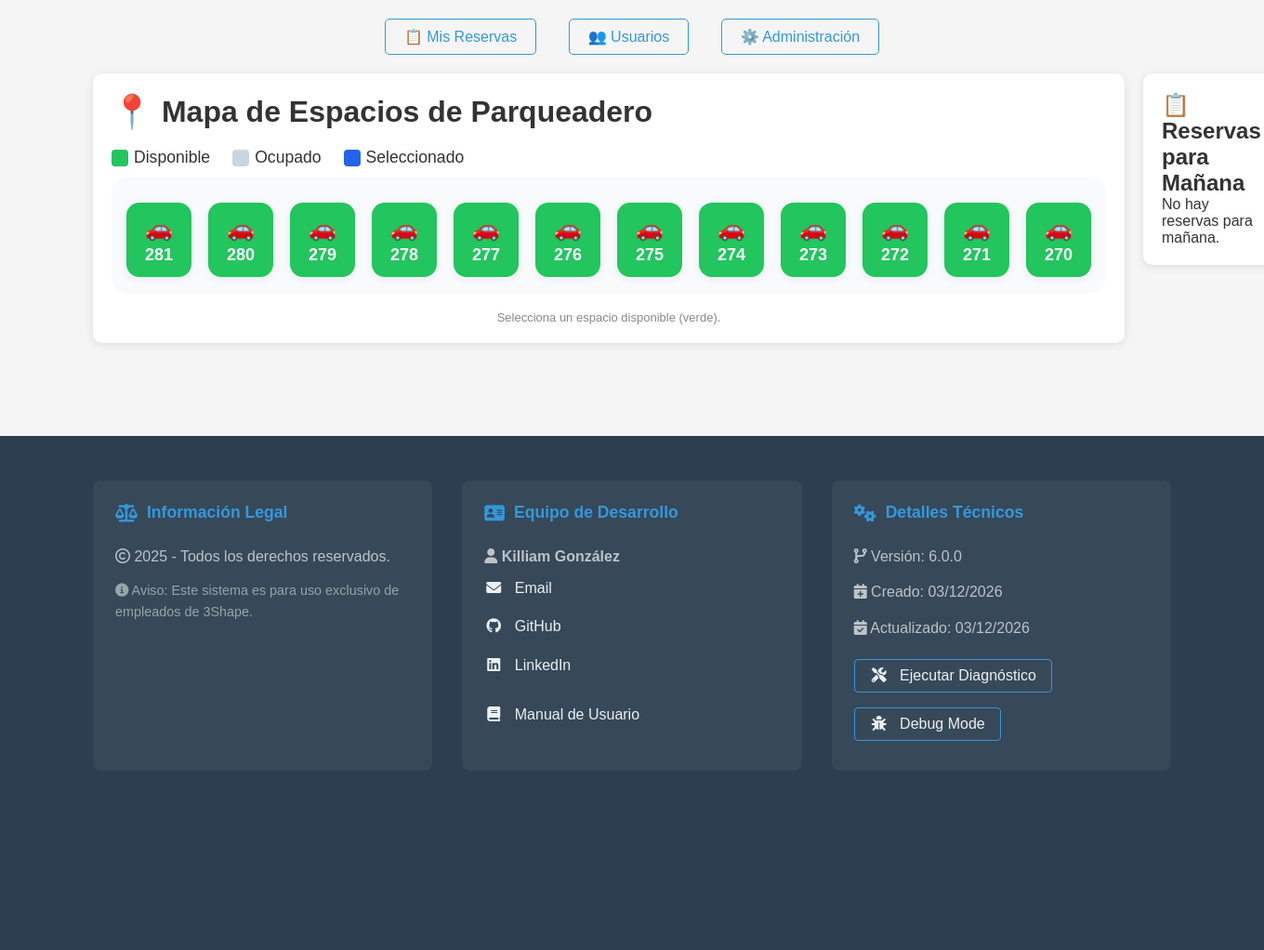
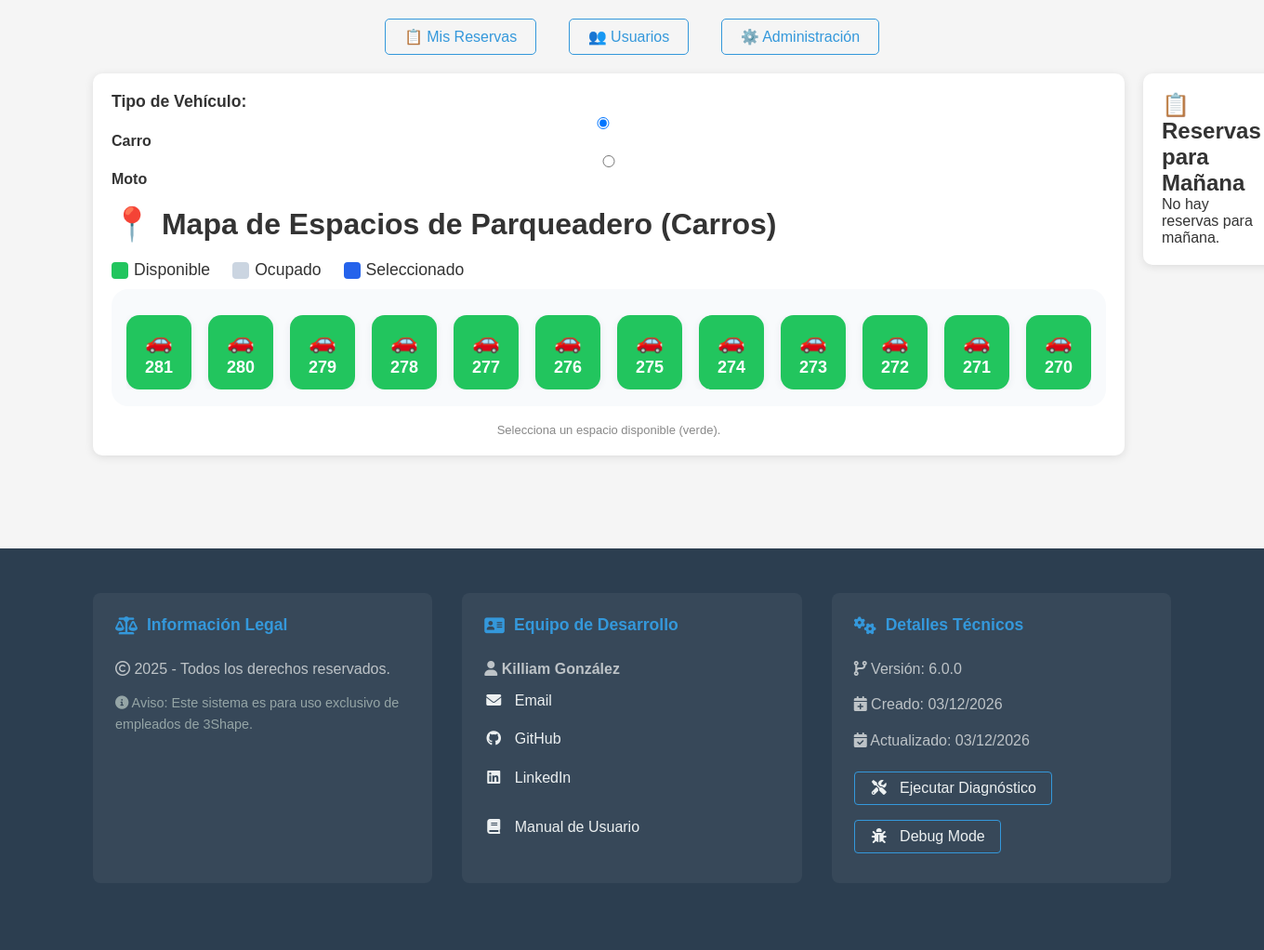
Before and after one commit to killiam19/parqueadero-system, a PHP site: page /index.php in a window 1360 px wide. Shown: the part 199-1221 px from the top of the page at 93% size. Before the commit the page ends 996 px from the top, so only its background shows below. Run offline with PHP 8.4, Linux system fonts and the light colour scheme; a user stored in the database is signed in; data comes from the database, SQL or seed files in the repository; data that the repository does not hold is empty; some libraries are stand-ins or nearby versions.

Commit message:
Primera versión del mapa de motos

```diff
--- a/public/index.php
+++ b/public/index.php
@@ -436,6 +436,27 @@ $cupos_disponibles_manana = getCuposDisponibles($manana);
             from { opacity: 0; transform: translateY(20px); }
             to { opacity: 1; transform: none; }
         }
+        #mapa-espacios-carro, #mapa-espacios-moto {
+            display: flex;
+            gap: 18px;
+            flex-wrap: nowrap;
+            justify-content: center;
+            align-items: center;
+            width: 100%;
+            overflow-x: auto;
+            scrollbar-width: thin;
+            scrollbar-color: #2563eb #f8fafc;
+        }
+        #mapa-espacios-carro::-webkit-scrollbar, #mapa-espacios-moto::-webkit-scrollbar {
+            height: 10px;
+        }
+        #mapa-espacios-carro::-webkit-scrollbar-thumb, #mapa-espacios-moto::-webkit-scrollbar-thumb {
+            background: #2563eb;
+            border-radius: 6px;
+        }
+        #mapa-espacios-carro::-webkit-scrollbar-track, #mapa-espacios-moto::-webkit-scrollbar-track {
+            background: #f8fafc;
+        }
     </style>
 </head>
 <body>
@@ -468,9 +489,15 @@ $cupos_disponibles_manana = getCuposDisponibles($manana);
         <div class="grid">
             <div>
                 <div class="card" style="margin-bottom: 32px; width: 100%; max-width: 100vw;">
+                    <div style="margin-bottom: 18px;">
+                        <label style="font-weight:bold; font-size:1.1rem; margin-right: 18px;">Tipo de Vehículo:</label>
+                        <label style="margin-right: 12px;"><input type="radio" name="tipo_vehiculo_selector" value="carro" checked> Carro</label>
+                        <label><input type="radio" name="tipo_vehiculo_selector" value="moto"> Moto</label>
+                    </div>
+                    <div id="mapa-carro" style="display:block;">
                         <div class="mapa-titulo" style="justify-content: flex-start;">
                             <span style="color:#2563eb;font-size:2.2rem;">&#128205;</span>
-                        Mapa de Espacios de Parqueadero
+                            Mapa de Espacios de Parqueadero (Carros)
                         </div>
                         <div class="mapa-leyenda" style="justify-content: flex-start;">
                             <span><span style="display:inline-block;width:18px;height:18px;background:#22c55e;border-radius:4px;"></span> Disponible</span>
@@ -478,7 +505,7 @@ $cupos_disponibles_manana = getCuposDisponibles($manana);
                             <span><span style="display:inline-block;width:18px;height:18px;background:#2563eb;border-radius:4px;"></span> Seleccionado</span>
                         </div>
                         <div class="mapa-espacios-bg">
-                        <div id="mapa-espacios">
+                            <div id="mapa-espacios-carro">
                                 <?php for ($i = 281; $i >= 270; $i--): ?>
                                     <?php
                                         $estado = 'disponible';
@@ -490,14 +517,47 @@ $cupos_disponibles_manana = getCuposDisponibles($manana);
                                             }
                                         }
                                     ?>
-                                <button type="button" class="espacio-btn <?php echo $estado; ?>" data-espacio="<?php echo $i; ?>" <?php echo ($estado=='ocupado'?'disabled':''); ?>>
+                                    <button type="button" class="espacio-btn <?php echo $estado; ?>" data-espacio="<?php echo $i; ?>" data-tipo="carro" <?php echo ($estado=='ocupado'?'disabled':''); ?>>
                                         <span class="icono-auto">&#128663;</span>
                                         <span><?php echo $i; ?></span>
                                     </button>
                                 <?php endfor; ?>
                             </div>
                         </div>
-                    <div id="ayuda-espacio" style="font-size: 13px; color: #888; margin-top: 3px; text-align:center;">Selecciona un espacio disponible (verde).</div>
+                        <div id="ayuda-espacio-carro" style="font-size: 13px; color: #888; margin-top: 3px; text-align:center;">Selecciona un espacio disponible (verde).</div>
+                    </div>
+                    <div id="mapa-moto" style="display:none;">
+                        <div class="mapa-titulo" style="justify-content: flex-start;">
+                            <span style="color:#2563eb;font-size:2.2rem;">&#128205;</span>
+                            Mapa de Espacios de Parqueadero (Motos)
+                        </div>
+                        <div class="mapa-leyenda" style="justify-content: flex-start;">
+                            <span><span style="display:inline-block;width:18px;height:18px;background:#22c55e;border-radius:4px;"></span> Disponible</span>
+                            <span><span style="display:inline-block;width:18px;height:18px;background:#cbd5e1;border-radius:4px;"></span> Ocupado</span>
+                            <span><span style="display:inline-block;width:18px;height:18px;background:#2563eb;border-radius:4px;"></span> Seleccionado</span>
+                        </div>
+                        <div class="mapa-espacios-bg">
+                            <div id="mapa-espacios-moto">
+                                <?php foreach ([476, 475, 474, 441] as $i): ?>
+                                    <?php
+                                        $estado = 'disponible';
+                                        if (isset($ocupados_map[$i])) {
+                                            if ($ocupados_map[$i] == $_SESSION['usuario_id']) {
+                                                $estado = 'seleccionado';
+                                            } else {
+                                                $estado = 'ocupado';
+                                            }
+                                        }
+                                    ?>
+                                    <button type="button" class="espacio-btn <?php echo $estado; ?>" data-espacio="<?php echo $i; ?>" data-tipo="moto" <?php echo ($estado=='ocupado'?'disabled':''); ?>>
+                                        <span class="icono-auto">&#128663;</span>
+                                        <span><?php echo $i; ?></span>
+                                    </button>
+                                <?php endforeach; ?>
+                            </div>
+                        </div>
+                        <div id="ayuda-espacio-moto" style="font-size: 13px; color: #888; margin-top: 3px; text-align:center;">Selecciona un espacio disponible (verde).</div>
+                    </div>
                 </div>
 
                 <div id="formulario-reserva" class="card form-reserva-oculto">
@@ -582,12 +642,37 @@ $cupos_disponibles_manana = getCuposDisponibles($manana);
         // Deshabilitar el input si solo hay una fecha posible
         document.getElementById('fecha_reserva').readOnly = true;
 
+        // Selector de tipo de vehículo y mapas
+        const tipoVehiculoRadios = document.getElementsByName('tipo_vehiculo_selector');
+        const mapaCarro = document.getElementById('mapa-carro');
+        const mapaMoto = document.getElementById('mapa-moto');
+        const formTipoVehiculo = document.getElementById('tipo_vehiculo');
+
+        // Mostrar el mapa correcto según selección
+        Array.from(tipoVehiculoRadios).forEach(radio => {
+            radio.addEventListener('change', function() {
+                if (this.value === 'carro') {
+                    mapaCarro.style.display = 'block';
+                    mapaMoto.style.display = 'none';
+                    if (formTipoVehiculo) formTipoVehiculo.value = 'carro';
+                } else {
+                    mapaCarro.style.display = 'none';
+                    mapaMoto.style.display = 'block';
+                    if (formTipoVehiculo) formTipoVehiculo.value = 'moto';
+                }
+                // Limpiar selección previa
+                document.getElementById('numero_espacio').value = '';
+                document.getElementById('formulario-reserva').classList.add('form-reserva-oculto');
+            });
+        });
+
         // Selección dinámica de espacio y mostrar formulario
-        const botones = document.querySelectorAll('.espacio-btn.disponible, .espacio-btn.seleccionado');
+        function activarSeleccionEspacios(selector, tipo) {
+            const botones = document.querySelectorAll(selector);
             const inputEspacio = document.getElementById('numero_espacio');
             const formReserva = document.getElementById('formulario-reserva');
             const tituloEspacio = document.getElementById('espacio-seleccionado-titulo');
-
+            const tipoVehiculoInput = document.getElementById('tipo_vehiculo');
             botones.forEach(btn => {
                 btn.addEventListener('click', function() {
                     if (btn.hasAttribute('disabled')) return;
@@ -595,11 +680,15 @@ $cupos_disponibles_manana = getCuposDisponibles($manana);
                     btn.classList.add('seleccionado');
                     inputEspacio.value = btn.getAttribute('data-espacio');
                     tituloEspacio.textContent = btn.getAttribute('data-espacio');
+                    if (tipoVehiculoInput) tipoVehiculoInput.value = tipo;
                     formReserva.classList.remove('form-reserva-oculto');
                     formReserva.classList.add('form-reserva-visible');
                     window.scrollTo({ top: formReserva.offsetTop - 40, behavior: 'smooth' });
                 });
             });
+        }
+        activarSeleccionEspacios('#mapa-espacios-carro .espacio-btn.disponible, #mapa-espacios-carro .espacio-btn.seleccionado', 'carro');
+        activarSeleccionEspacios('#mapa-espacios-moto .espacio-btn.disponible, #mapa-espacios-moto .espacio-btn.seleccionado', 'moto');
     </script>
 </body>
 </html>
--- a/public/login.php
+++ b/public/login.php
@@ -164,6 +164,7 @@ if (isset($_GET['logout'])) {
             ¿No tienes cuenta aún? <a href="registro.php">Registrate aquí</a>
         </p>
     </div>
+
     <script>
         const passwordInput = document.getElementById('password');
         const togglePassword = document.getElementById('togglePassword');
--- a/resources/partials/footer.php
+++ b/resources/partials/footer.php
@@ -1,5 +1,4 @@
 <link rel="stylesheet" href="/parqueadero-system/public/Css/footer.css">
-<link rel="stylesheet" href="/parqueadero-system/public/Css/style.css">
 <link rel="stylesheet" href="https://cdnjs.cloudflare.com/ajax/libs/font-awesome/6.0.0/css/all.min.css">
 <footer>
     <div class="footer-container">
```
Lines whose indentation alone changed are shown as unchanged.
